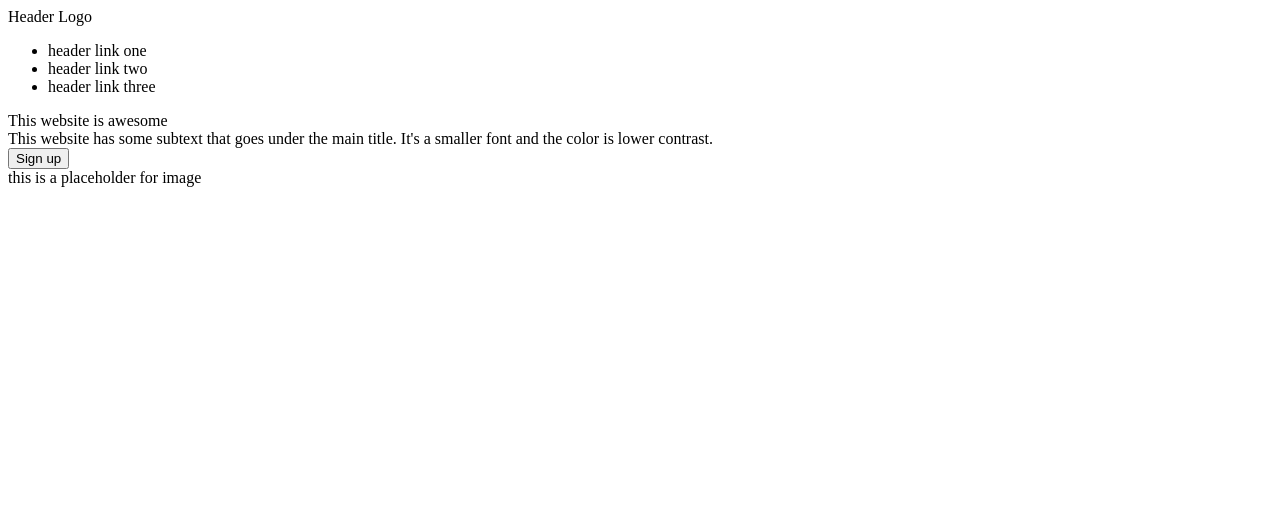
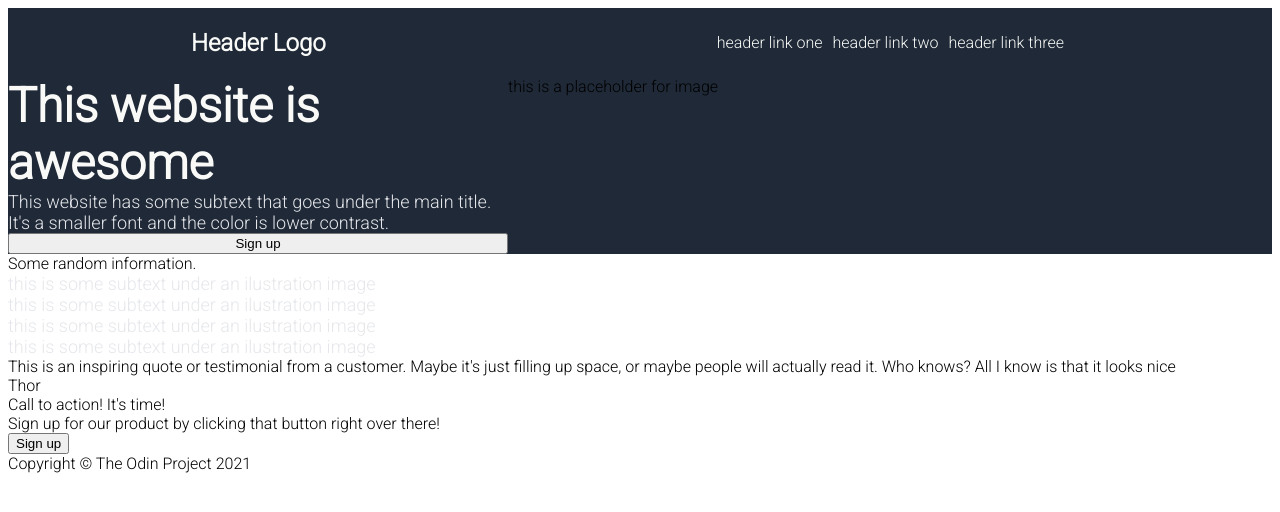
Before and after one commit to Zazai840/landing-page, a plain HTML site: page index.html in a window 1280 px wide. Drawn offline with Linux system fonts and the light colour scheme.

Commit message:
Begin Styling HTML

```diff
--- a/index.html
+++ b/index.html
@@ -5,22 +5,62 @@
     <meta http-equiv="X-UA-Compatible" content="IE=edge">
     <meta name="viewport" content="width=device-width, initial-scale=1.0">
     <link rel="stylesheet" href="style.css">
+    <link rel="preconnect" href="https://fonts.googleapis.com">
+<link rel="preconnect" href="https://fonts.gstatic.com" crossorigin>
+<link href="https://fonts.googleapis.com/css2?family=Roboto:wght@300&display=swap" rel="stylesheet">
     <title>landing Page</title>
 </head>
 <body>
     <div class="header">
         <div class="logo">Header Logo</div>
             <ul>
-                <li>header link one</li>
-                <li>header link two</li>
-                <li>header link three</li>
+                <li><a href="#">header link one</a></li>
+                <li><a href="#">header link two</a></li>
+                <li><a href="#">header link three</a></li>
             </ul>
         </div>
     <div class="second-section">
-        <div class="main-title">This website is awesome</div>
-        <div class="subtext">This website has some subtext that goes under the main title. It's a smaller font and the color is lower contrast.</div>
-        <button>Sign up</button>
+        <div class="text-container">
+            <div class="main-title">This website is awesome</div>
+            <div class="subtext">This website has some subtext that goes under the main title. It's a smaller font and the color is lower contrast.</div>
+            <button>Sign up</button>
+        </div>
         <div class="image">this is a placeholder for image</div>
+    </div>
+    <div class="third-section">
+        <div class="main-title-two">Some random information.</div>
+        <div class="sub-images">
+            <div class="sub-image">
+                <div class="box"></div>
+                <div class="subtext">this is some subtext under an ilustration image</div>
+            </div>
+            <div class="sub-image">
+                <div class="box"></div>
+                <div class="subtext">this is some subtext under an ilustration image</div>
+            </div>
+            <div class="sub-image">
+                <div class="box"></div>
+                <div class="subtext">this is some subtext under an ilustration image</div>
+            </div>
+            <div class="sub-image">
+                <div class="box"></div>
+                <div class="subtext">this is some subtext under an ilustration image</div>
+            </div>
+        </div>
+
+    </div>
+    <div class="quote">
+        <div class="testimonial"> This is an inspiring quote or testimonial from a customer. Maybe it's just filling up space, or maybe people will actually read it. Who knows? All I know is that it looks nice </div>
+        <div class="author">Thor</div>
+    </div>
+
+    <div class="call">
+        <div class="text">Call to action! It's time!</div>
+        <div class="sub-call">Sign up for our product by clicking that button right over there!</div>
+        <div class="button"><button>Sign up</button></div>
+    </div>
+    <div class="footer">
+        Copyright © The Odin Project 2021
     </div>
 </body>
 </html>
--- a/style.css
+++ b/style.css
@@ -0,0 +1,60 @@
+
+body {
+    font-family: 'Roboto' , sans-serif;
+}
+.header {
+    display: flex;
+    justify-content: space-around;
+    align-items: center;
+    background-color: #1f2937;
+
+
+}
+
+.logo {
+    font-size: 24px;
+    color: #F9FAF8;
+
+    font-weight:bold ;
+}
+
+ul {
+    display: flex;
+    list-style: none;
+    padding: 25px;
+    margin: 0;
+    gap: 10px;
+    color: #F9FAF8;
+
+}
+
+a {
+    text-decoration: none;
+    color: #F9FAF8;
+}
+
+.second-section {
+    display: flex;
+    background-color: #1f2937;
+}
+
+.text-container {
+    display: flex;
+    flex-direction: column;
+    width: 500px;
+
+}
+
+.main-title {
+    color: #F9FAF8;
+    font-size: 48px;
+    font-weight: bolder;
+
+}
+
+.subtext {
+    font-size: 18px;
+    color: #E5E7EB;
+    flex-wrap: wrap;
+
+}
```
